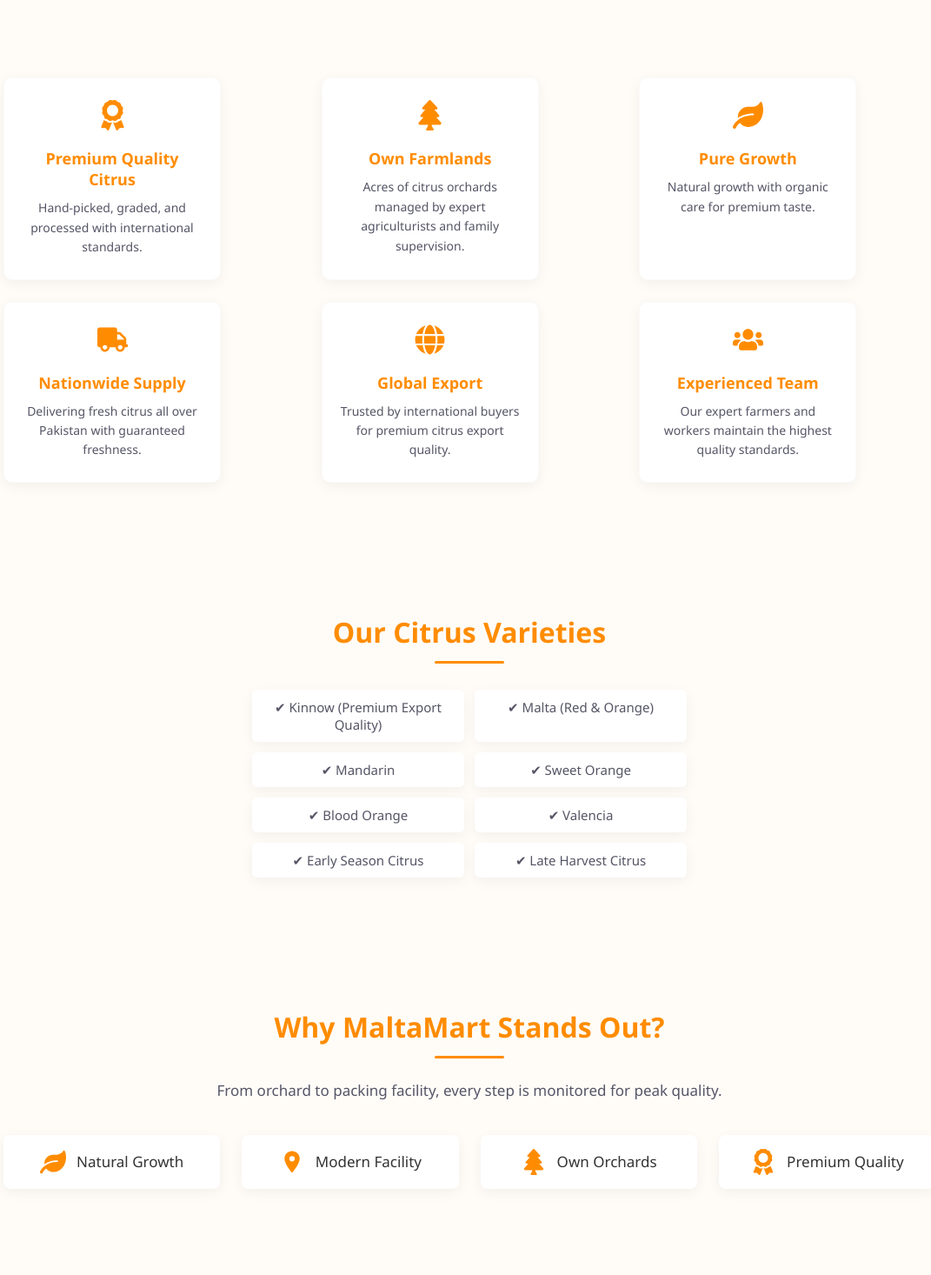
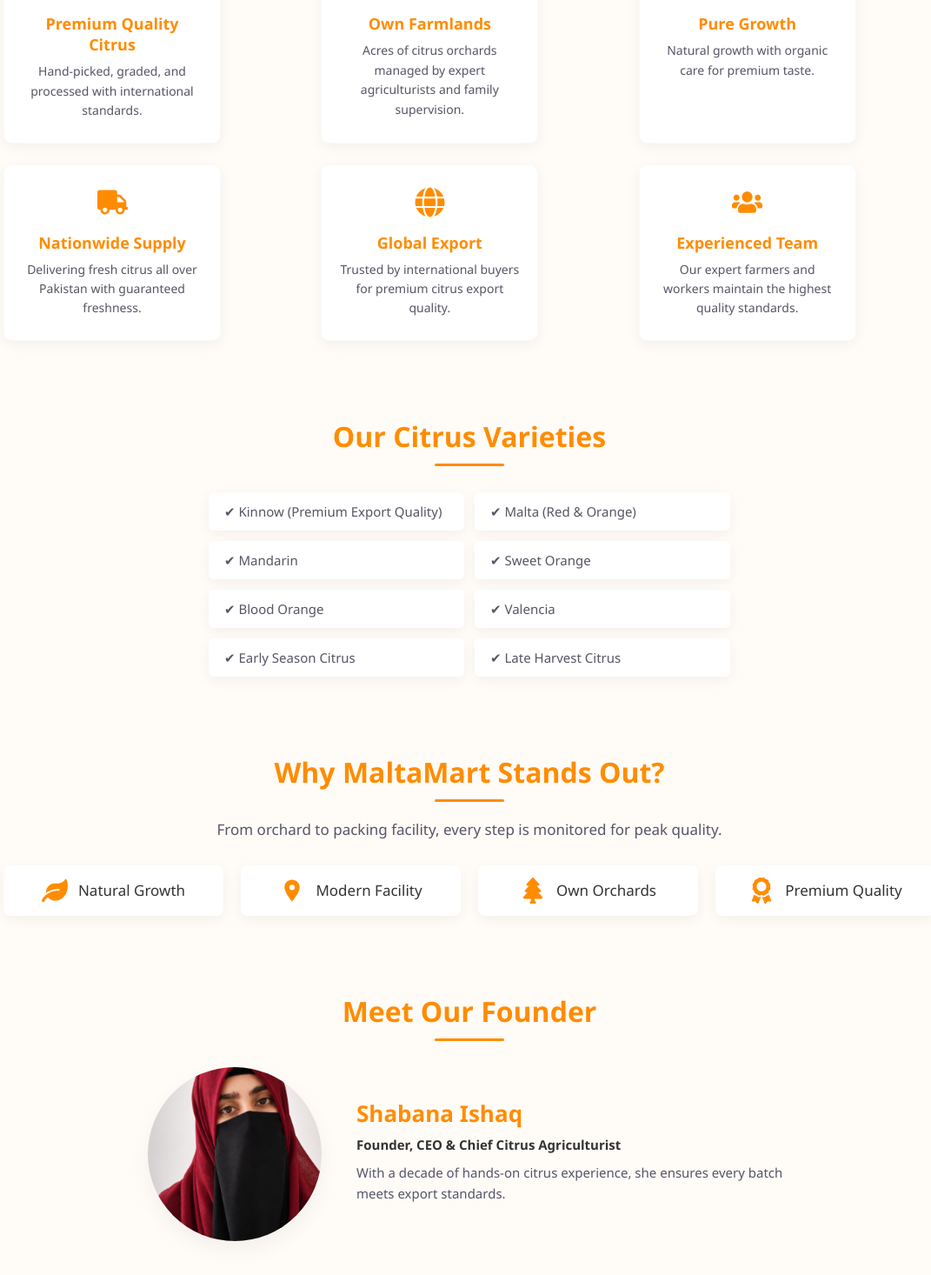
Before and after one commit to mgulabyar/maltamart-frontend, a React (Create React App) app: page /about in a window 1280 px wide. Shown: the part 1294-2760 px from the top of the page at 87% size, without its empty margins (100-1171 px from the left). Built offline with nearby package versions, Linux system fonts and the light colour scheme.

Commit message:
Optimize about page vertical alignment and tight padding

```diff
--- a/src/pages/About/About.css
+++ b/src/pages/About/About.css
@@ -428,8 +428,8 @@
 }
 
 .about-section {
-  margin-top: 70px;
-  padding: 40px 5%;
+  margin-top: 40px;
+  padding: 24px 5%;
   max-width: 1200px;
   margin-left: auto;
   margin-right: auto;
@@ -437,7 +437,7 @@
 }
 
 .about-section.top-owner {
-  margin-top: 150px;
+  margin-top: 140px;
 }
 
 .owner-top-wrapper {
@@ -449,14 +449,14 @@
 .owner-top-wrapper h2 {
   font-size: 32px;
   color: var(--primary-orange);
-  margin-bottom: 20px;
+  margin-bottom: 16px;
 }
 
 .owner-top-wrapper p {
   font-size: 17px;
   line-height: 1.7;
   color: #555566;
-  margin-bottom: 16px;
+  margin-bottom: 12px;
 }
 
 .about-section h2 {
@@ -464,7 +464,7 @@
   color: var(--primary-orange);
   font-weight: 700;
   text-align: center;
-  margin-bottom: 25px;
+  margin-bottom: 20px;
   position: relative;
 }
 
@@ -474,7 +474,7 @@
   height: 3px;
   background: var(--primary-orange);
   display: block;
-  margin: 12px auto 0 auto;
+  margin: 10px auto 0 auto;
   border-radius: 2px;
 }
 
@@ -493,14 +493,14 @@
 .features-grid {
   display: grid;
   grid-template-columns: repeat(auto-fit, minmax(280px, 1fr));
-  gap: 25px;
-  margin-top: 40px;
+  gap: 24px;
+  margin-top: 30px;
 }
 
 .feature-card {
   background: #ffffff;
   border-radius: 10px;
-  padding: 30px 20px;
+  padding: 24px 16px;
   text-align: center;
   box-shadow: var(--card-shadow);
   border: 1px solid rgba(0, 0, 0, 0.02);
@@ -514,8 +514,8 @@
 
 .feature-card h3 {
   color: var(--primary-orange);
-  margin-top: 15px;
-  margin-bottom: 10px;
+  margin-top: 12px;
+  margin-bottom: 8px;
   font-size: 18px;
 }
 
@@ -530,7 +530,7 @@
   align-items: center;
   justify-content: center;
   gap: 40px;
-  margin-top: 40px;
+  margin-top: 30px;
 }
 
 .owner-section img {
@@ -548,13 +548,13 @@
 .owner-info h3 {
   font-size: 26px;
   color: var(--primary-orange);
-  margin-bottom: 8px;
+  margin-bottom: 6px;
 }
 
 .owner-info .role-title {
   font-weight: 600;
   color: #333333;
-  margin-bottom: 10px;
+  margin-bottom: 8px;
   font-size: 15px;
 }
 
@@ -566,25 +566,27 @@
 }
 
 .contact-grid {
-  display: grid;
-  grid-template-columns: repeat(auto-fit, minmax(260px, 1fr));
-  gap: 20px;
-  margin-top: 40px;
+  display: flex;
+  flex-direction: column;
+  gap: 12px;
+  margin: 30px auto 0 auto;
+  max-width: 420px;
   width: 100%;
 }
 
 .contact-grid div {
   display: flex;
   align-items: center;
-  justify-content: center;
-  gap: 12px;
+  justify-content: flex-start;
+  gap: 16px;
   font-size: 16px;
   color: #333333;
   background: #ffffff;
-  padding: 16px;
+  padding: 14px 20px;
   border-radius: 8px;
   box-shadow: var(--card-shadow);
   border: 1px solid rgba(255, 140, 0, 0.03);
+  text-align: left;
 }
 
 .strength {
@@ -599,8 +601,8 @@
 .strength-grid {
   display: grid;
   grid-template-columns: repeat(auto-fit, minmax(180px, 1fr));
-  gap: 25px;
-  margin-top: 40px;
+  gap: 20px;
+  margin-top: 30px;
 }
 
 .strength-grid div {
@@ -611,7 +613,7 @@
   font-size: 17px;
   color: #333333;
   background: #ffffff;
-  padding: 16px;
+  padding: 14px;
   border-radius: 8px;
   box-shadow: var(--card-shadow);
   transition: var(--transition-smooth);
@@ -625,7 +627,7 @@
 .variety-list {
   list-style: none;
   padding: 0;
-  max-width: 500px;
+  max-width: 600px;
   margin: 30px auto 0 auto;
   display: grid;
   grid-template-columns: repeat(2, 1fr);
@@ -636,9 +638,14 @@
   font-size: 15px;
   color: #555566;
   background: #ffffff;
-  padding: 10px 14px;
+  padding: 12px 18px;
   border-radius: 6px;
   box-shadow: var(--card-shadow);
+  display: flex;
+  align-items: center;
+  justify-content: flex-start;
+  gap: 8px;
+  text-align: left;
 }
 
 @keyframes fadeSlideUp {
```
